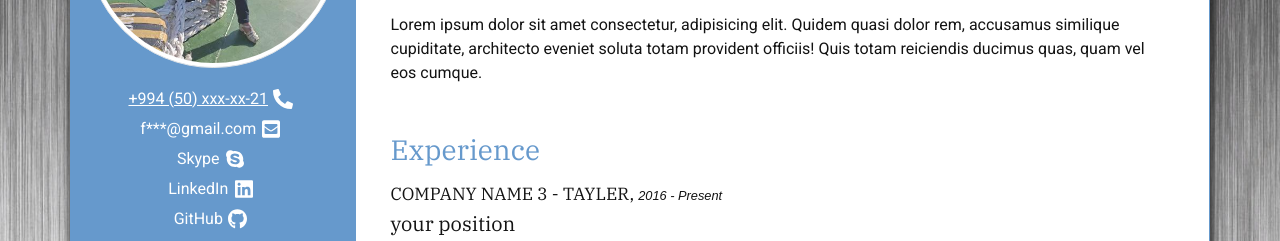
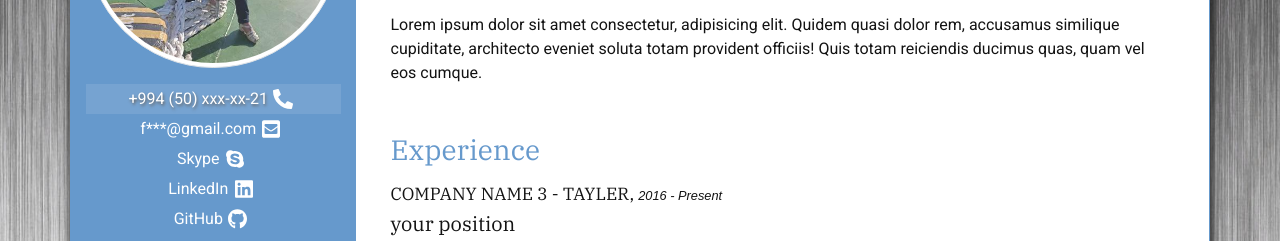
Before and after one commit to fidan-ismailova/cv-page, a website: page src/index.html in a window 1280 px wide. In both pictures the pointer is over the link 213 px from the left and 352 px from the top of the page. Shown: the part 254-495 px from the top of the page. Drawn offline with Linux system fonts and the light colour scheme; files that its build step writes are made by us from their sources.

Commit message:
fix contacts style

```diff
--- a/src/css/style.css
+++ b/src/css/style.css
@@ -39,9 +39,13 @@ article {
     display: flex;
     align-items: center;
     justify-content: center;
+    transition: all 0.3s ease-in-out;
 }
 .cv-left a:hover {
     color: #fff;
+    background-color: rgba(255, 255, 255, .1);
+    text-decoration: none;
+    text-shadow: 1px 2px 3px #666;
 }
 .cv-left ul {
     line-height: 175%;
```
Also changed, not shown: build/css/style.min.css.
